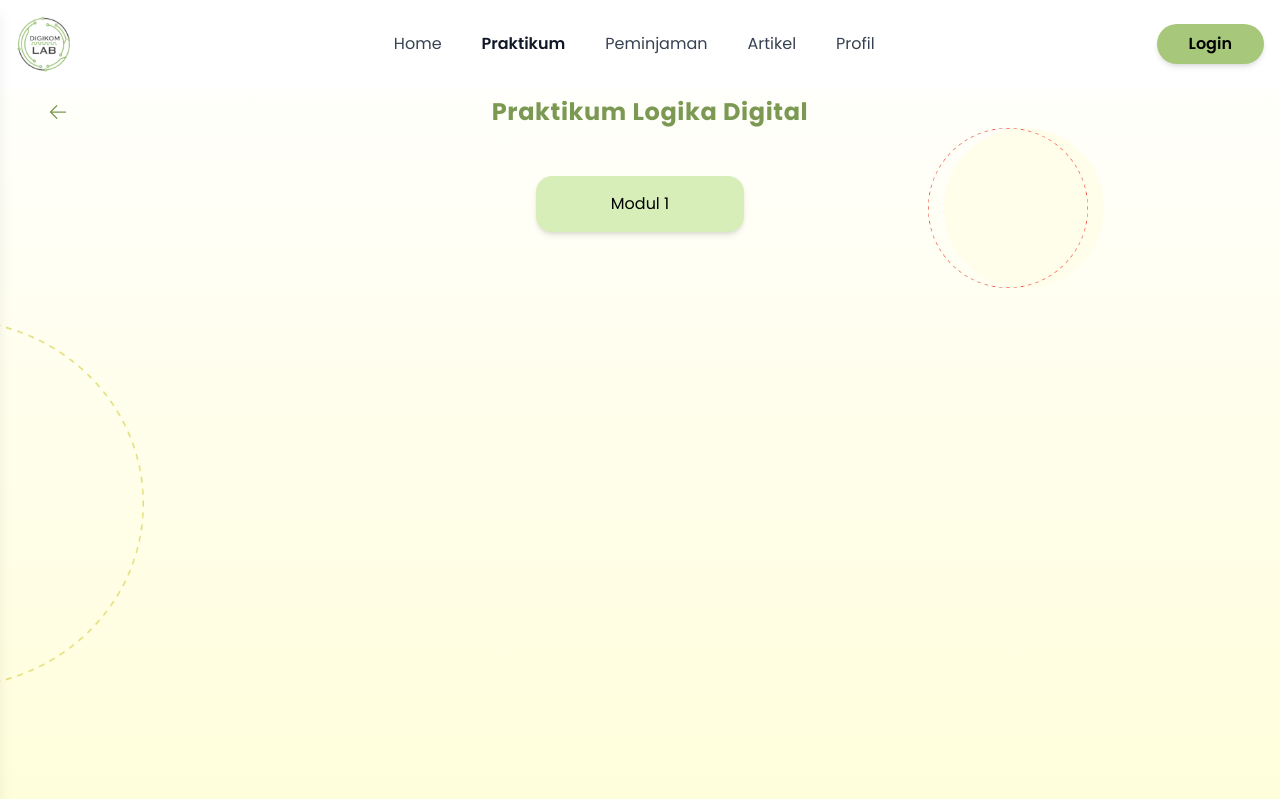
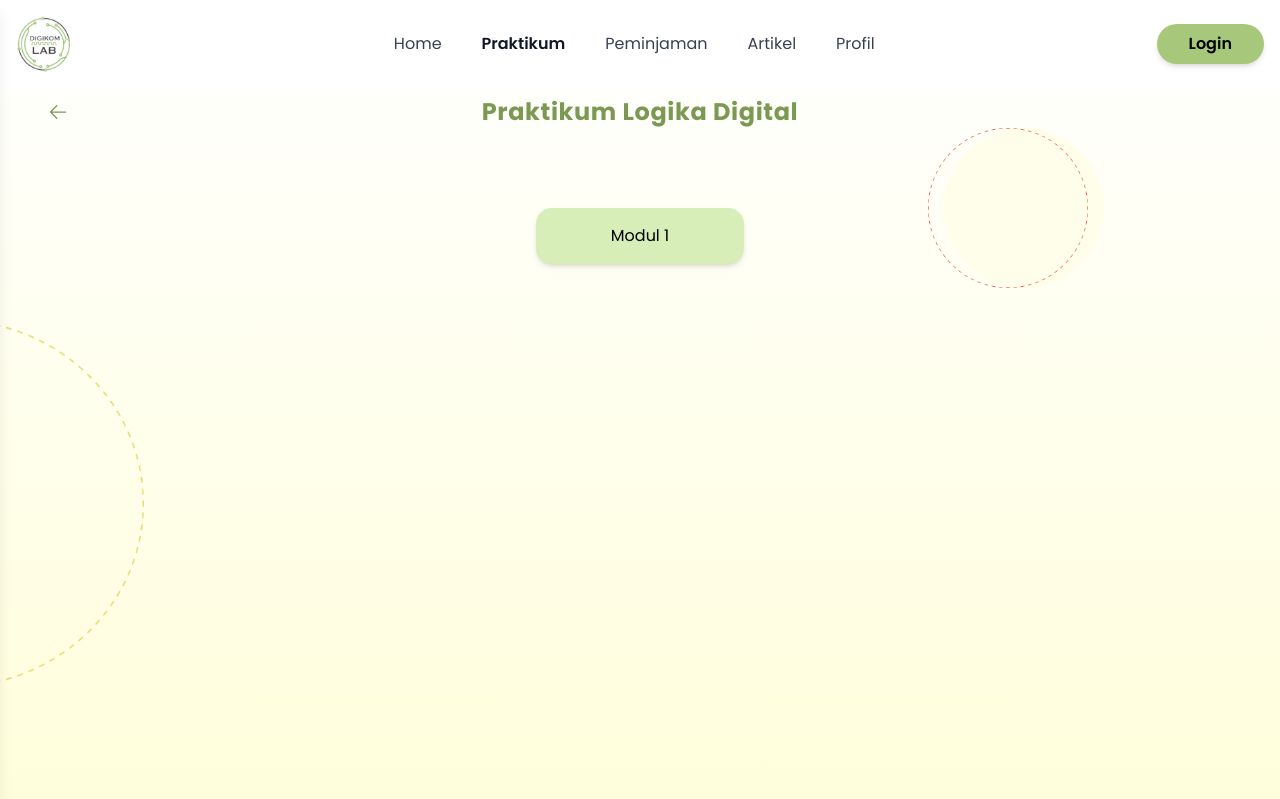
Before and after one commit to brrrka/digikom-web, a Laravel app: page /praktikum/praktikum-logika-digital in a window 1280 px wide. Shown: the top 799 px of the page. Run offline with Laravel 12, Linux system fonts and the light colour scheme; data comes from the database, SQL or seed files in the repository; style sheets or scripts are compiled from the project's sources; some libraries are stand-ins or nearby versions.

Commit message:
All rev done

```diff
--- a/resources/views/pages/Praktikum/modul.blade.php
+++ b/resources/views/pages/Praktikum/modul.blade.php
@@ -24,16 +24,19 @@
         <img src="{{ asset('images/Ellipse8-' . $assetsColor . '.png') }}"
             class="absolute top-32 right-16 md:right-48 w-28 md:w-40" alt="">
 
-        <div class="container absolute px-4 md:px-12 mx-auto flex items-center mb-4">
-            <a class="flex-none text-dark-green" href="{{ route('praktikum.index') }}">
+        <div class="container mx-auto px-4 md:px-12 mb-4 relative">
+            <div class="flex items-center">
+                <a class="flex-none text-dark-green absolute left-4 md:left-12 z-10"
+                    href="{{ route('praktikum.index') }}">
                     <svg xmlns="http://www.w3.org/2000/svg" fill="none" viewBox="0 0 24 24" stroke-width="1.5"
                         stroke="currentColor" class="w-5 h-5">
                         <path stroke-linecap="round" stroke-linejoin="round" d="M10.5 19.5 3 12m0 0 7.5-7.5M3 12h18" />
                     </svg>
                 </a>
-            <h1 class="text-lg md:text-2xl flex-1 font-bold text-center text-dark-green tracking-wide">
+                <h1 class="text-lg md:text-2xl font-bold text-center text-dark-green tracking-wide w-full">
                     {{ $praktikum->name }}
                 </h1>
+            </div>
         </div>
 
         <div
```
Also changed, not shown: resources/views/pages/Peminjaman/detail.blade.php (+6 -1 lines). Lines whose indentation alone changed are shown as unchanged.
